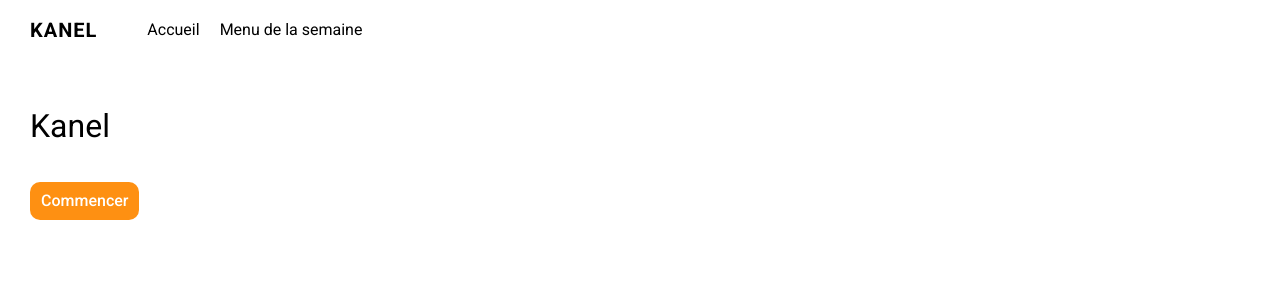
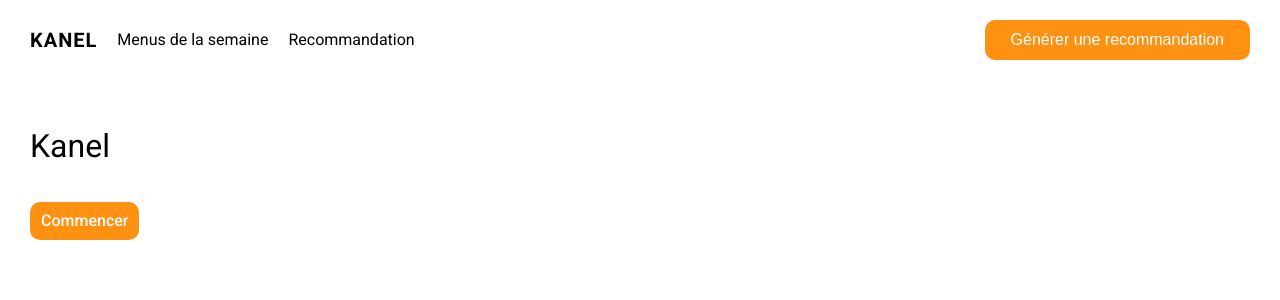
Before and after one commit to antoinechassagne/kanel, a Vue app: page / in a window 1280 px wide. Shown: the top 300 px of the page. Built offline with nearby package versions, Linux system fonts and the light colour scheme.

Commit message:
:sparkles: Add recommandation generation from header

```diff
--- a/src/App.vue
+++ b/src/App.vue
@@ -1,6 +1,6 @@
 <template>
   <div id="app">
-    <BaseHeader />
+    <BaseHeader :generation="generateSynthesis" />
     <transition name="fade" mode="out-in">
       <router-view />
     </transition>
@@ -9,6 +9,7 @@
 </template>
 
 <script>
+import { mapActions } from 'vuex';
 import BaseHeader from '@/components/base/BaseHeader';
 import BaseFooter from '@/components/base/BaseFooter';
 
@@ -17,6 +18,15 @@ export default {
   components: {
     BaseHeader,
     BaseFooter
+  },
+  methods: {
+    ...mapActions({
+      generateResults: 'generateResults'
+    }),
+    generateSynthesis() {
+      this.generateResults();
+      this.$router.push('/synthesis');
+    }
   }
 };
 </script>
--- a/src/components/base/BaseHeader.vue
+++ b/src/components/base/BaseHeader.vue
@@ -1,17 +1,28 @@
 <template>
   <header class="header container">
-    <span class="header__title">KANEL</span>
     <nav>
       <ul class="header__menu">
-        <li><router-link to="/">Accueil</router-link></li>
-        <li><router-link to="/week">Menu de la semaine</router-link></li>
+        <li><router-link to="/" class="header__title">KANEL</router-link></li>
+        <li><router-link to="/week">Menus de la semaine</router-link></li>
+        <li><router-link to="/synthesis">Recommandation</router-link></li>
       </ul>
     </nav>
+    <button-action type="action" @action="generation">Générer une recommandation</button-action>
   </header>
 </template>
 
 <script>
+import ButtonAction from '@/components/buttons/ButtonAction';
+
 export default {
-  name: 'BaseHeader'
+  name: 'BaseHeader',
+  components: {
+    ButtonAction
+  },
+  props: {
+    generation: {
+      type: Function
+    }
+  }
 };
 </script>
--- a/src/scss/components/_header.scss
+++ b/src/scss/components/_header.scss
@@ -1,6 +1,7 @@
 .header {
   display: flex;
   flex-wrap: wrap;
+  justify-content: space-between;
   align-items: center;
   padding-top: 20px;
   padding-bottom: 20px;
@@ -16,6 +17,12 @@
     display: flex;
     flex-wrap: wrap;
 
+    li {
+      display: flex;
+      flex-wrap: wrap;
+      align-items: center;
+    }
+
     li a {
       text-decoration: none;
       color: black;
```
